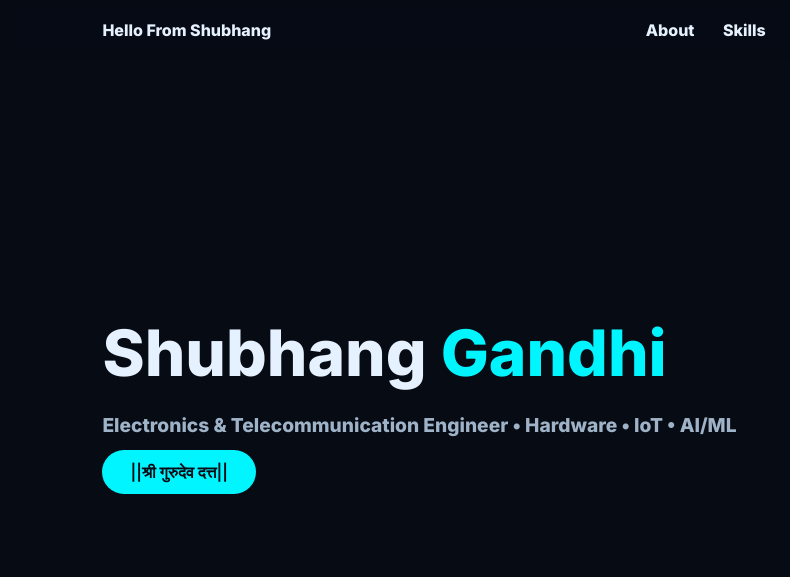
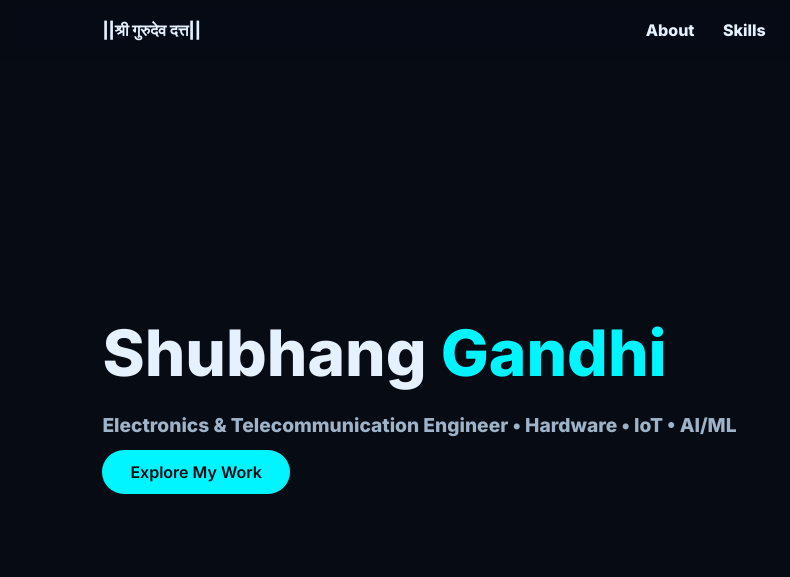
Before and after one commit to ShubhangGandhi/gandhishubhang09, a plain HTML site: page index.html in a window 1280 px wide. Shown: the top 577 px of the page, 0-790 px from the left. Drawn offline with Linux system fonts and the light colour scheme.

Commit message:
Update index.html

```diff
--- a/index.html
+++ b/index.html
@@ -115,7 +115,7 @@ footer{text-align:center;padding:40px;background:#05080f;color:#7c9ab3;}
 <body>
 
 <nav>
-<div><strong>Hello From Shubhang<span class="highlight"></div>
+<div><strong>||श्री गुरुदेव दत्त||<span class="highlight"></div>
 <div>
 <a href="#about">About</a>
 <a href="#skills">Skills</a>
@@ -130,7 +130,7 @@ footer{text-align:center;padding:40px;background:#05080f;color:#7c9ab3;}
 <div class="hero-text">
 <h1>Shubhang <span class="highlight">Gandhi</span></h1>
 <p id="typing"></p>
-<a href="#projects" class="btn">||श्री गुरुदेव दत्त||</a>
+<a href="#projects" class="btn">Explore My Work</a>
 </div>
 <img src="https://i.postimg.cc/x1MzjLrJ/shubhang-gandhi.jpg" class="hero-img">
 </section>
```
